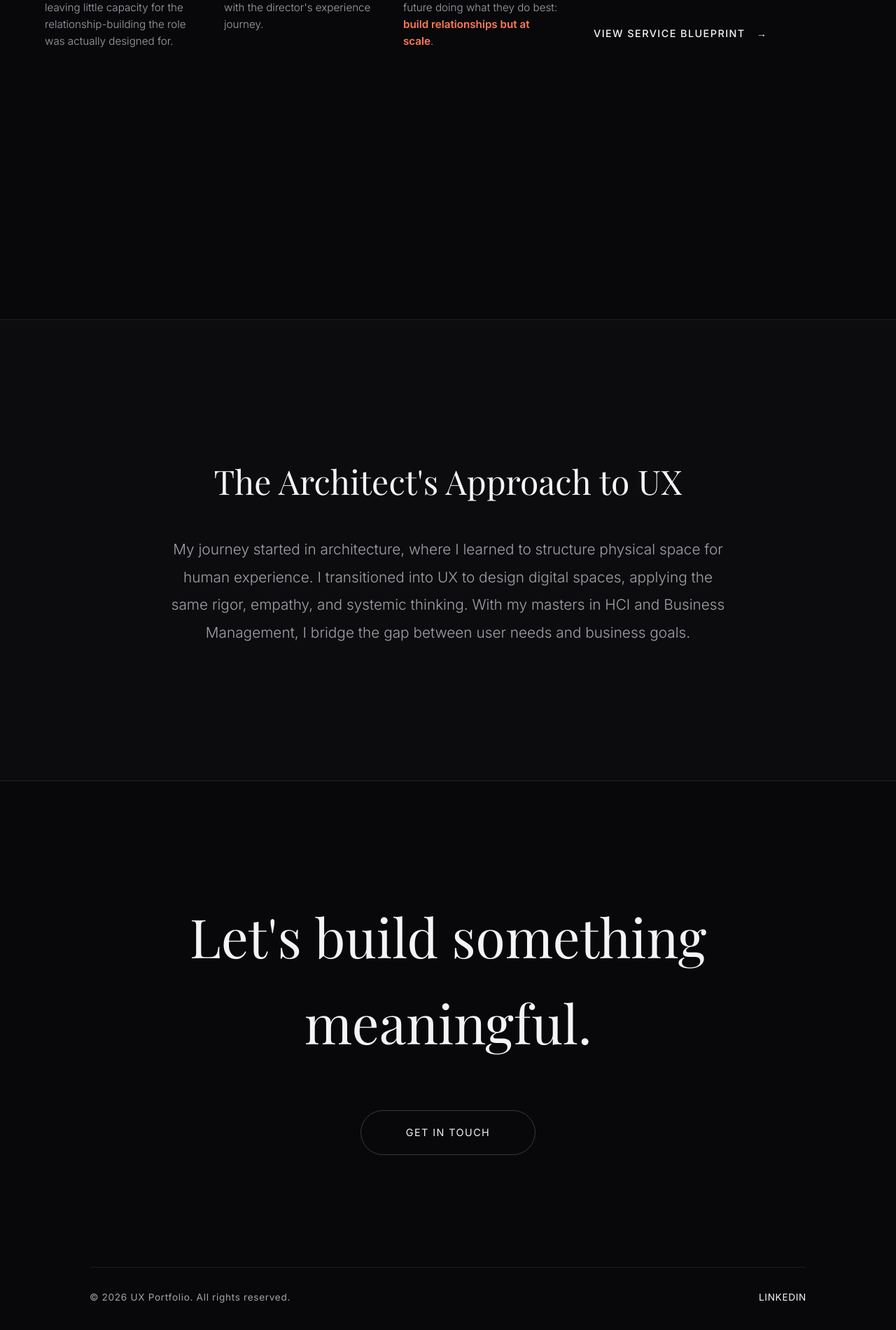
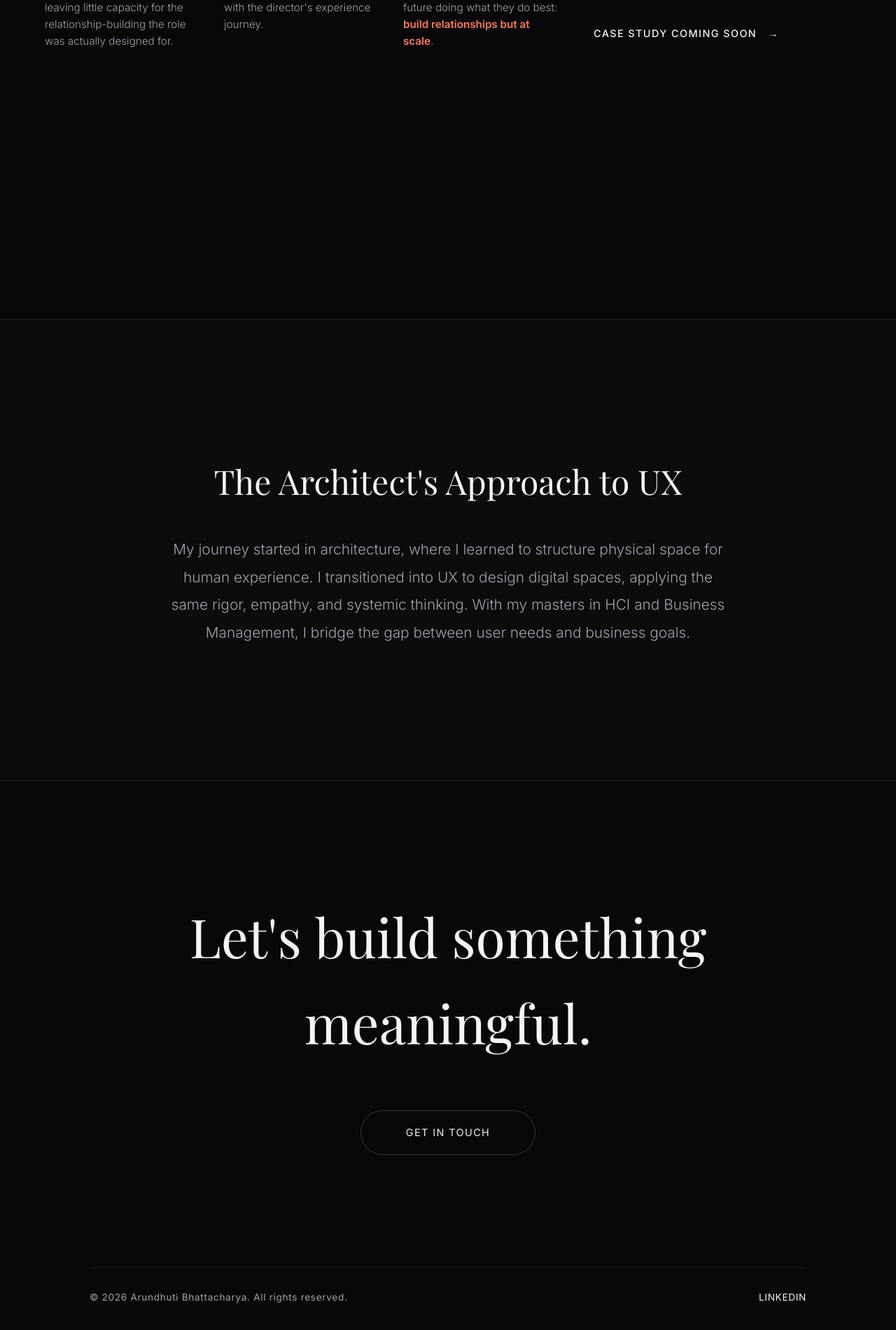
Before and after one commit to dhuti7/portfolio, a plain HTML site: page index.html in a window 1280 px wide. Shown: the part 3642-5542 px from the top of the page at 70% size. Drawn offline with nearby package versions, Linux system fonts and the light colour scheme; a web font is replaced by a local one.

Commit message:
New changes

```diff
--- a/index.html
+++ b/index.html
@@ -187,7 +187,7 @@
                         formal infrastructure to support and expand their growth is hindering them from achieving the
                         'people-first' approach they want to incorporate.</p>
                     </p>
-                    <a href="#" class="view-btn">View service blueprint <span class="arrow">→</span></a>
+                    <a href="#" class="view-btn">Case study coming soon<span class="arrow">→</span></a>
                 </div>
             </div>
         </div>
@@ -209,7 +209,7 @@
             <a href="mailto:arundhutib.work@gmail.com" class="contact-btn">Get in touch</a>
         </div>
         <div class="footer-bottom">
-            <p>&copy; 2026 UX Portfolio. All rights reserved.</p>
+            <p>&copy; 2026 Arundhuti Bhattacharya. All rights reserved.</p>
             <div class="socials">
                 <a href="https://www.linkedin.com/in/arundhuti-bhattacharya">LinkedIn</a>
             </div>
```
